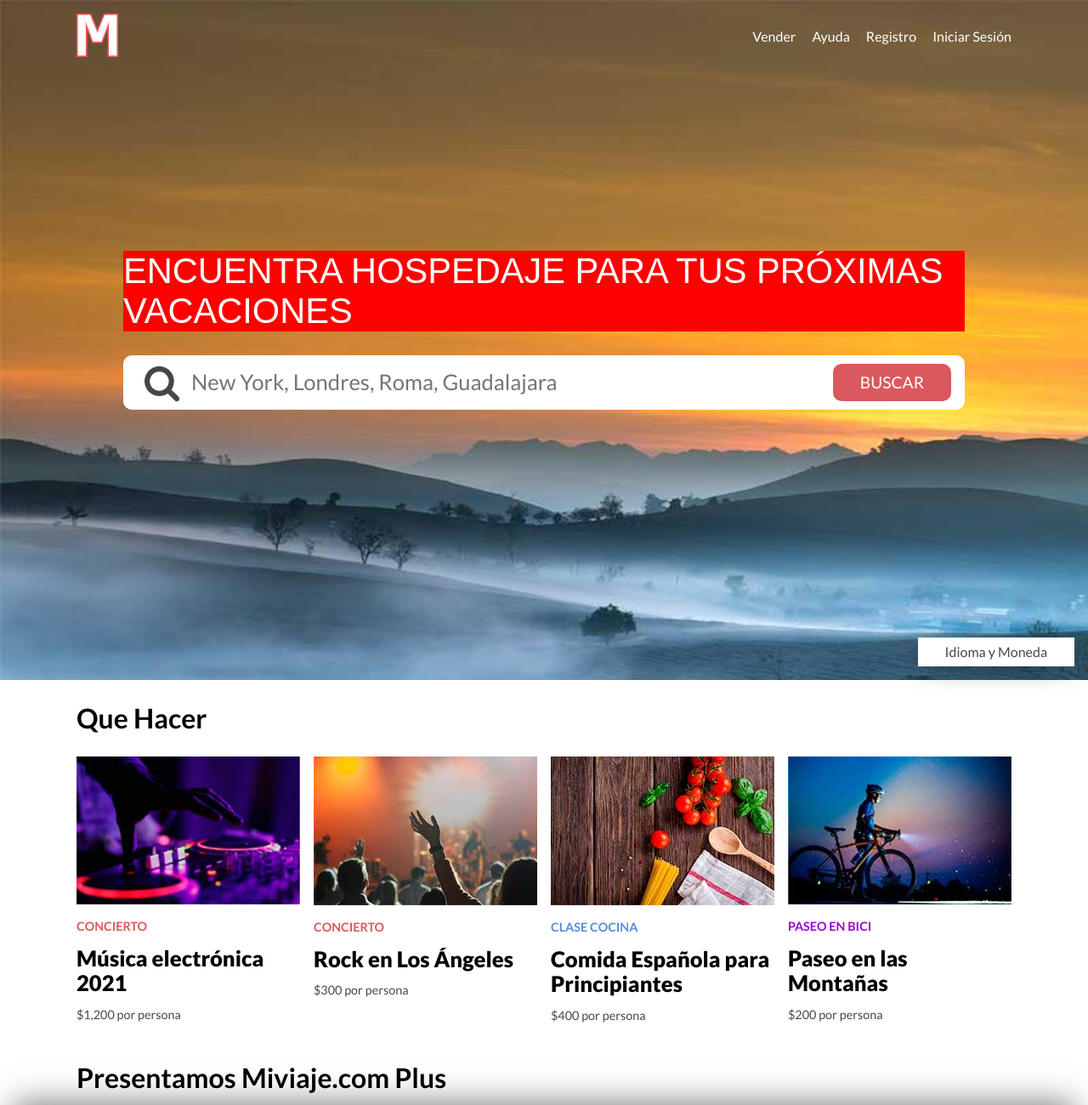
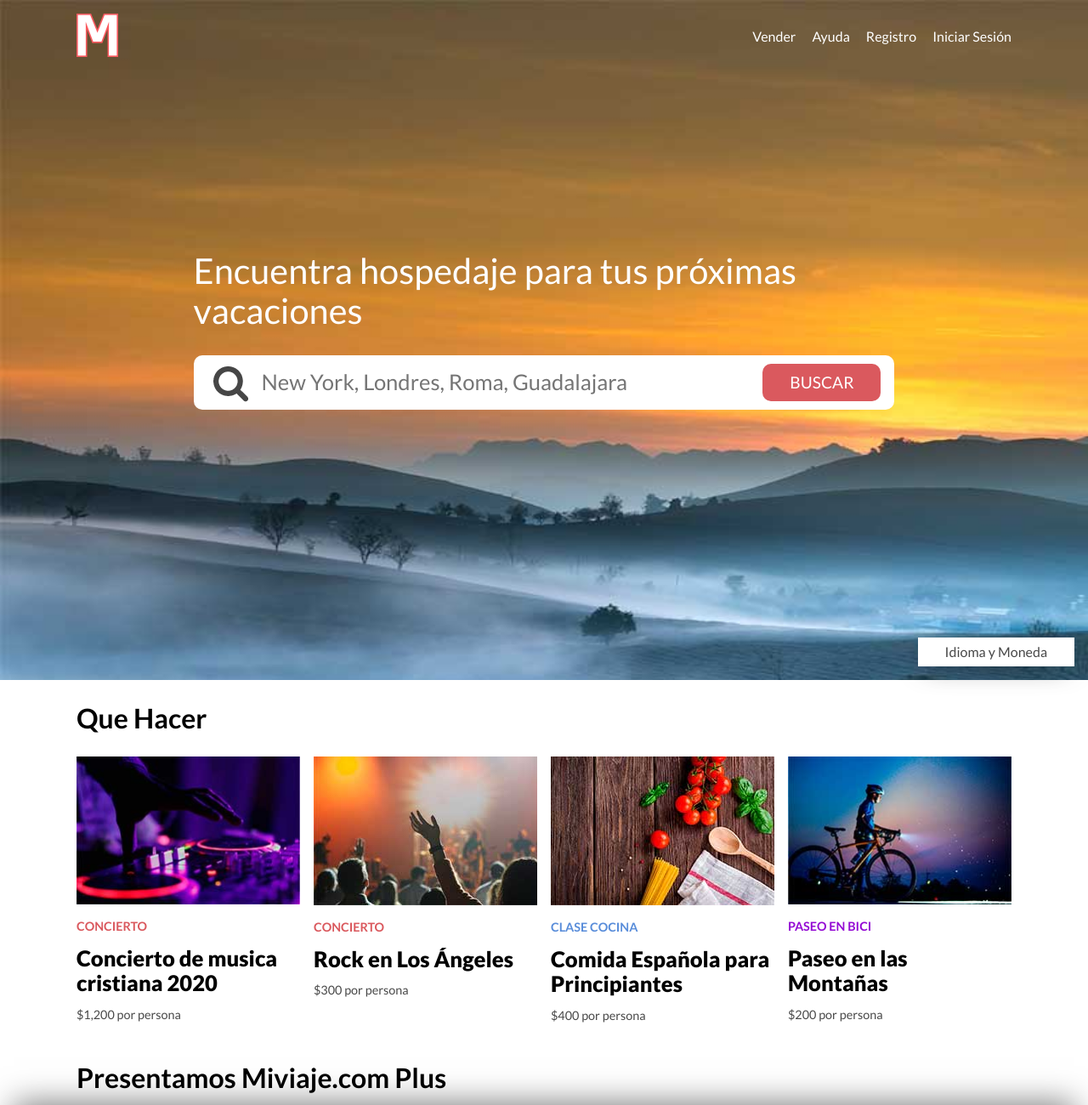
Before and after one commit to eduardorasgado/js2020, a plain HTML site: page curso-javascript-moderno/Curso JS Moderno/13-DOM/index.html in a window 1280 px wide. Shown: the top 1300 px of the page at 85% size. Drawn offline with nearby package versions, Linux system fonts and the light colour scheme.

Commit message:
DOM Traversing

```diff
--- a/curso-javascript-moderno/Curso JS Moderno/13-DOM/index.html
+++ b/curso-javascript-moderno/Curso JS Moderno/13-DOM/index.html
@@ -244,7 +244,7 @@
     <!--script src="js/04-scripts.js"></script-->
     <!--script src="js/05-scripts.js"></script-->
     <!--script src="js/06-scripts.js"></script-->
-    <script src="js/07-scripts.js"></script>
+    <!--script src="js/07-scripts.js"></script-->
     <script src="js/08-scripts.js"></script>
     <script src="js/09-scripts.js"></script>
     <script src="js/10-scripts.js"></script>
--- a/curso-javascript-moderno/Curso JS Moderno/13-DOM/js/08-scripts.js
+++ b/curso-javascript-moderno/Curso JS Moderno/13-DOM/js/08-scripts.js
@@ -0,0 +1,11 @@
+// DOM Traversing
+const navegacion = document.querySelector("nav.navegacion");
+console.log(navegacion.children[1]);
+
+const card = document.querySelector(".card");
+
+// Recorriendo el arbol del DOM
+let cardContent = card.children[1].children[1].textContent;
+console.log(cardContent);
+
+card.children[1].children[1].textContent = "Concierto de musica cristiana 2020";
```
